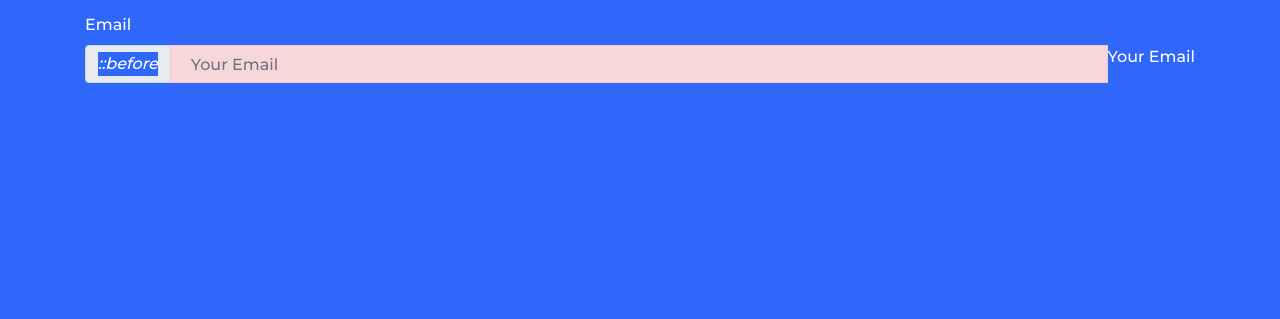
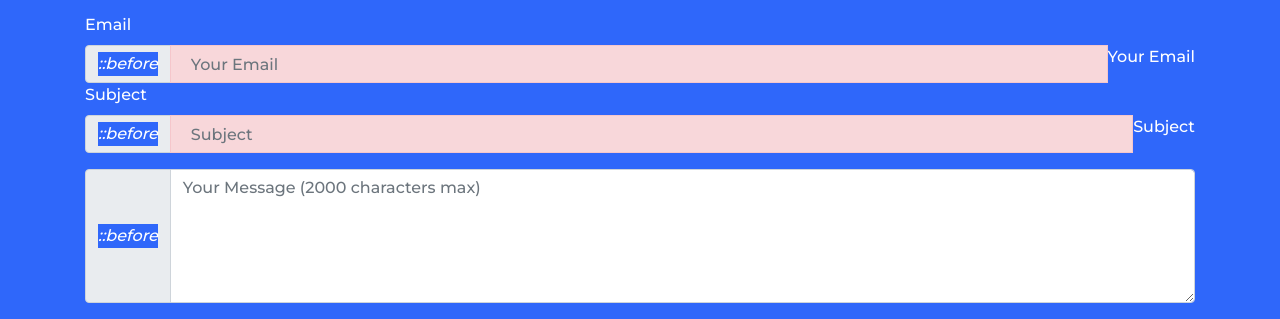
Before and after one commit to Knatseway/pwp, a plain HTML site: page Milestone3/indexmain.html in a window 1280 px wide. Shown: the part 4616-4935 px from the top of the page. Before the commit the page ends 4715 px from the top, so only its background shows below. Drawn offline with nearby package versions, Linux system fonts and the light colour scheme.

Commit message:
form work

```diff
--- a/Milestone3/indexmain.html
+++ b/Milestone3/indexmain.html
@@ -170,10 +170,35 @@
         <div contenteditable="plaintext-only"></div>
 
 </input>
+    </div>
+    <div class="form-group">
+        <label for="subject">Subject</label>
+        <div class="input-group">
+            <div class="input-group-prepend">
+            <span class="input-group-text">
+                <i class="fa fa-pencil">
+                    ::before
+                </i>
+            </span>
+            </div>
+            <input class="form-control alert alert-danger" id="subject" name="subject" placeholder="Subject" type= "text">
+            <div pseudo="placeholder">Subject</div>
+            <div contenteditable="plaintext-only"></div>
+        </input>
+        </div>
+    </div>
 
-            </div>
-
-
+</div>
+<div class="form-group">
+    <div class="input-group">
+        <div class="input-group-prepend">
+            <span class="input-group-text">
+                <i class="fa fa-comment">
+                    ::before
+                </i>
+            </span>
+        </div>
+        <textarea class="form-control valid" id="message" maxlength="2000" name="message" placeholder="Your Message (2000 characters max)" required rows="5" aria-describedby="message-error" aria-invalid="false"></textarea>
 </div>
 
 
```
